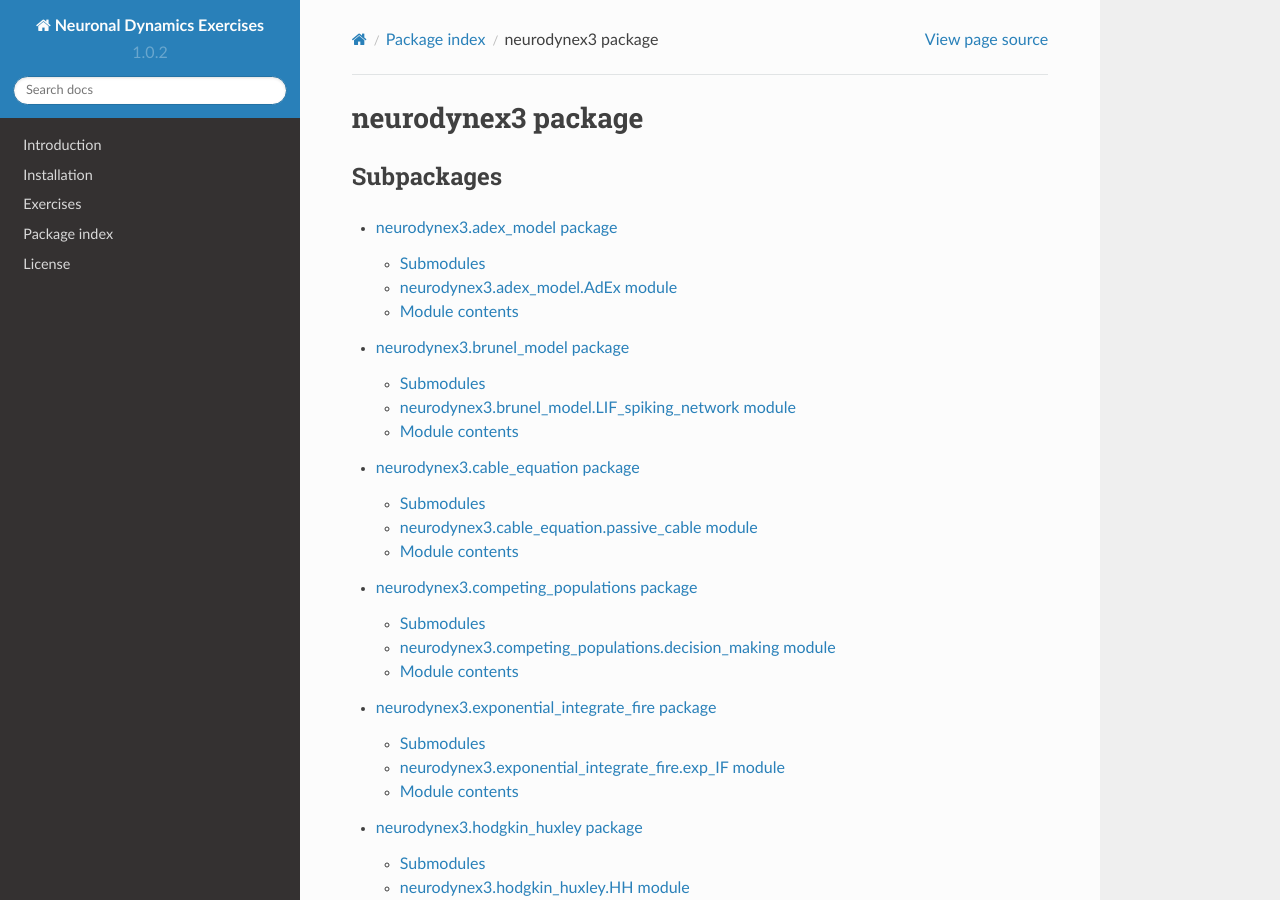
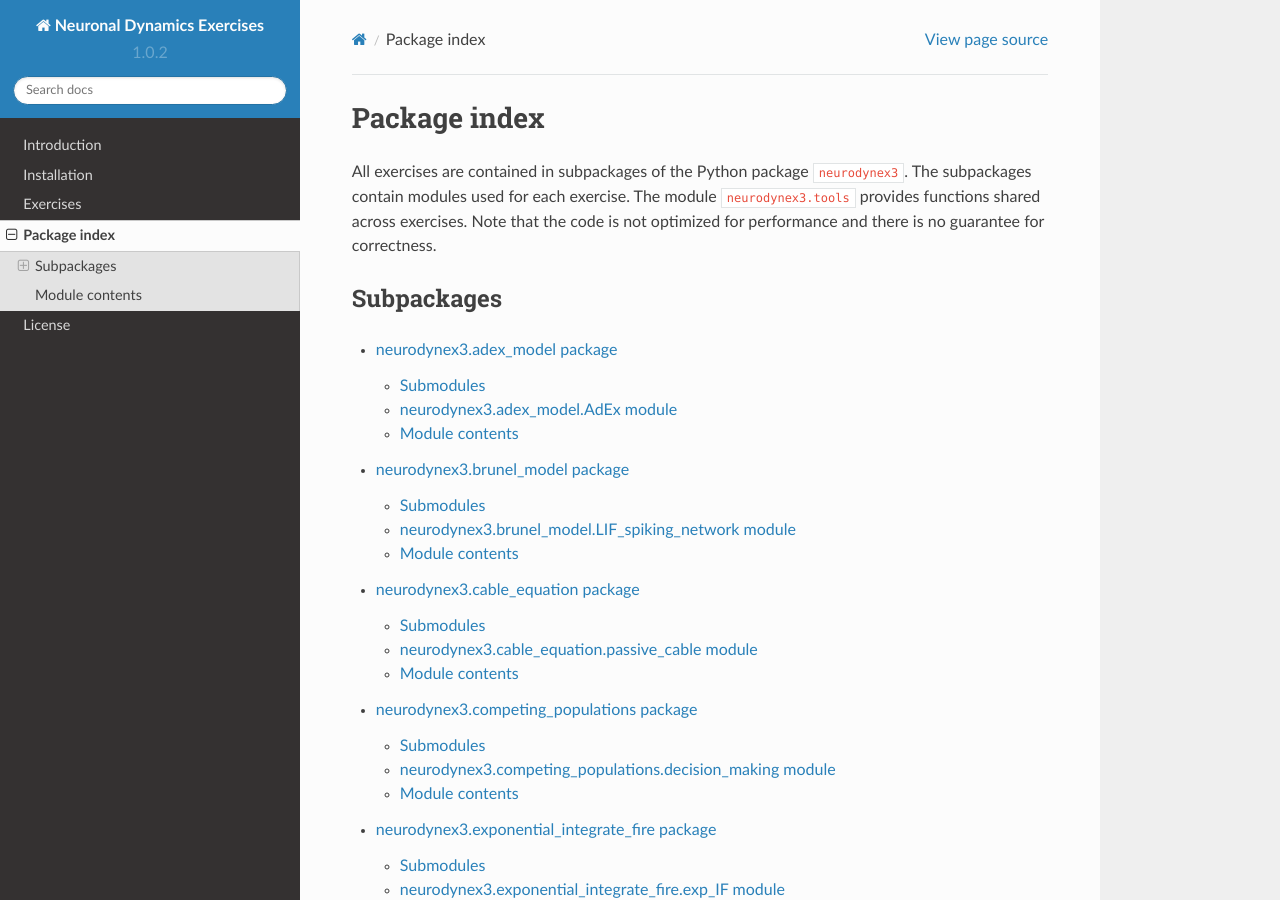
Before and after one commit to EPFL-LCN/neuronaldynamics-exercises, a Sphinx documentation site: the page built from doc/modules/neurodynex3.rst, in a window 1280 px wide and 900 px high. Built offline with Sphinx 7.4.7 and the Read the Docs theme 2.0.0, drawn with Linux system fonts in a browser that asks for light colours; the version number is read from the project's files by our own code.

Commit message:
fix module documentation and indexing

```diff
--- a/doc/conf.py
+++ b/doc/conf.py
@@ -23,10 +23,10 @@ from setuptools_scm import get_version
 # documentation root, use os.path.abspath to make it absolute, like shown here.
 # sys.path.insert(0, os.path.abspath('.'))
 
-sys.path.insert(0, os.path.abspath('../.'))
+sys.path.insert(0, os.path.abspath('../'))
 # sys.path.insert(0, os.path.abspath('../..'))
-MOCK_MODULES = ['matplotlib']
-# MOCK_MODULES = []
+#MOCK_MODULES = ['matplotlib']
+MOCK_MODULES = []
 for mod_name in MOCK_MODULES:
     sys.modules[mod_name] = mock.Mock()
 
--- a/doc/index.rst
+++ b/doc/index.rst
@@ -16,7 +16,7 @@ Contents
     intro
     setup
     exercises/index
-    contents
+    modules/neurodynex3
     licence
 
 Indices and tables
--- a/doc/modules/neurodynex3.rst
+++ b/doc/modules/neurodynex3.rst
@@ -1,5 +1,8 @@
-neurodynex3 package
-===================
+Package index
+=============
+
+All exercises are contained in subpackages of the Python package ``neurodynex3``.
+The subpackages contain modules used for each exercise. The module ``neurodynex3.tools`` provides functions shared across exercises. Note that the code is not optimized for performance and there is no guarantee for correctness.
 
 Subpackages
 -----------
```
